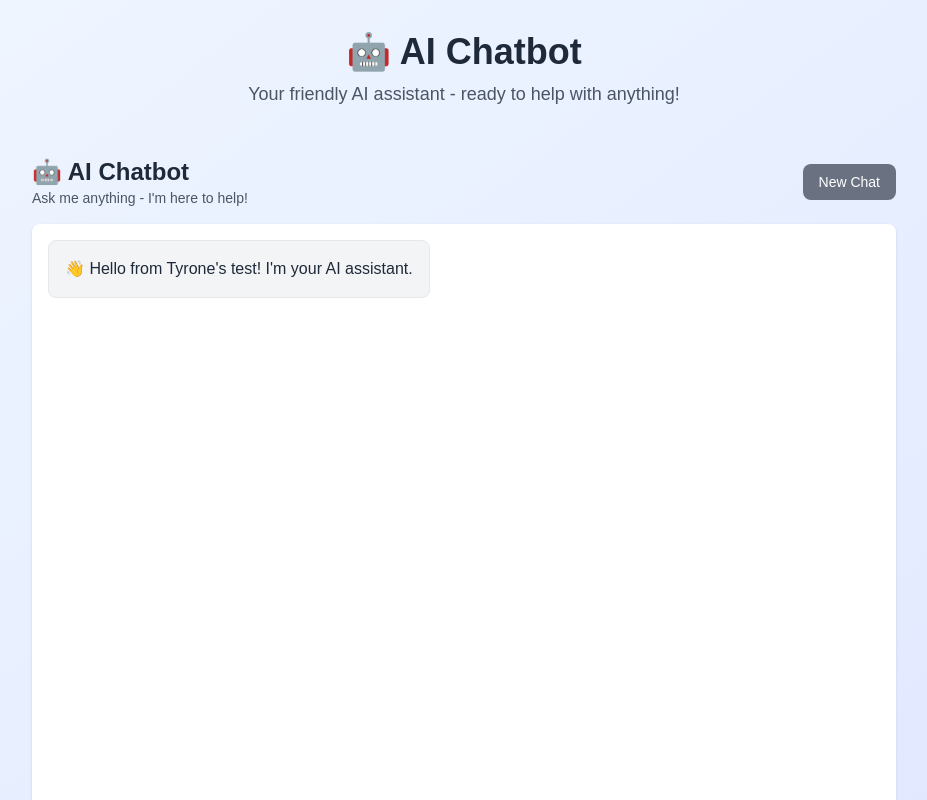
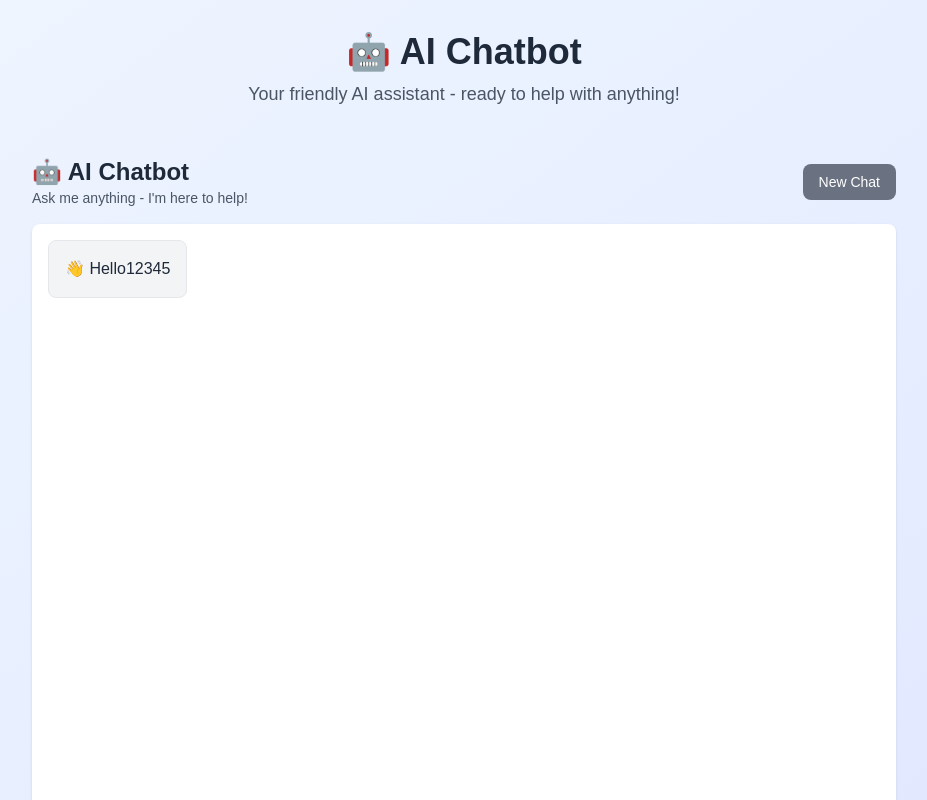
Before and after one commit to TyroneTheCodeChainer/AI_BOOTCAMP, a Next.js app in the folder frontend/: page / in a window 1280 px wide. Shown: the top 800 px of the page, without its empty margins (176-1103 px from the left). Built offline with nearby package versions, Linux system fonts and the light colour scheme; no server answers.

Commit message:
fix: use literal apostrophe in welcome message_3

```diff
--- a/frontend/src/components/Chat.tsx
+++ b/frontend/src/components/Chat.tsx
@@ -23,7 +23,7 @@ export default function Chat() {
   useEffect(() => {
     const welcomeMessage: Message = {
       role: 'assistant',
-      content: "👋 Hello from Tyrone's test! I'm your AI assistant."
+      content: "👋 Hello12345"
     };
     setMessages([welcomeMessage]);
   }, []);
```
